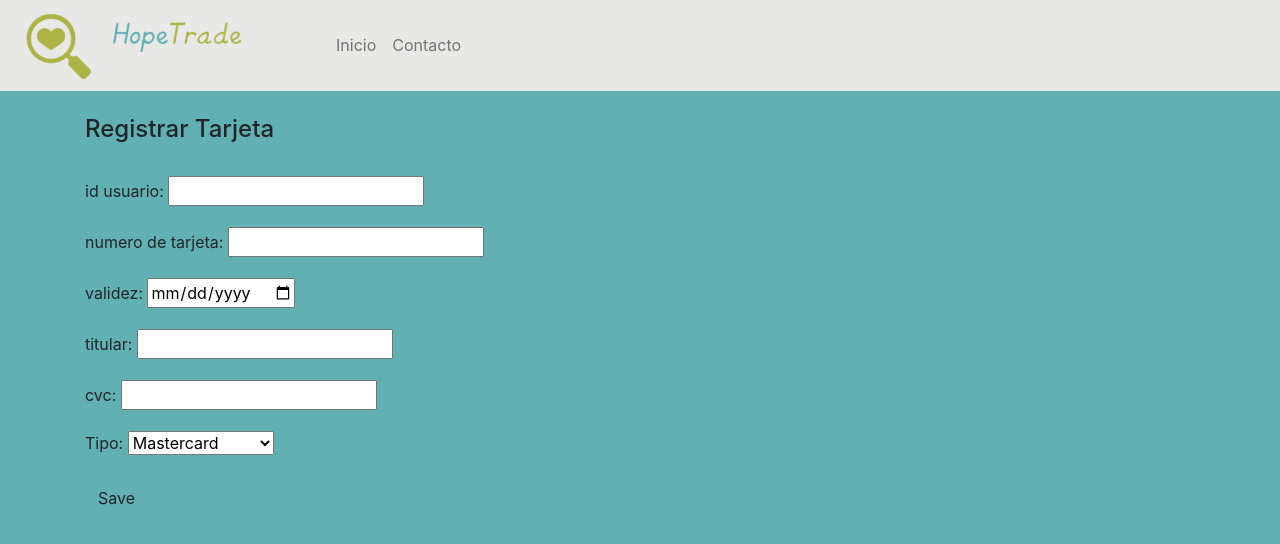
After one commit to Guicep/Caritas-Web-App, a Django app: page /registrar_tarjeta/ in a window 1280 px wide. The commit adds this page. Shown: the top 544 px of the page. Run offline with Django 5.2, Linux system fonts and the light colour scheme; some libraries are stand-ins or nearby versions.

Commit message:
añadí la tabla tarjeta
aumente un menu desplegable, antes queria hacer un sub menu pero lo vi mas complicado de mantener, existe un metodo oculto para registrar tarjetas que intente hacer pero esta incompleto, tengo un bug raro

```diff
--- a/createuser/forms.py
+++ b/createuser/forms.py
@@ -1,5 +1,5 @@
 from django import forms
-from .models import Usuario, Publicacion, Comentario, Intercambio
+from .models import Usuario, Publicacion, Comentario, Intercambio, Tarjeta
 from django.forms import TextInput
 
 class UsuarioForm(forms.ModelForm):
@@ -95,3 +95,25 @@ class IntercambioForm(forms.ModelForm):
     class Meta:
         model = Intercambio
         fields = ['id_publicacion', 'id_ofertante', 'fecha_acordada', 'estado', 'motivo_cancelacion']
+
+
+class TarjetaForm(forms.ModelForm):
+    # Configuracion de los inputs como en html
+    textInput_id_usuario = TextInput(attrs={"type": "number", "maxlength": 30})
+    textInput_numero = TextInput(attrs={"type": "number", "maxlength": 16})
+    textInput_validez = TextInput(attrs={"type": "Date"})
+    textInput_titular = TextInput(attrs={"type": "text", "maxlength": 150})
+    textInput_cvc = TextInput(attrs={"type": "number", "maxlength": 3})
+    textInput_tipo = (('Mastercard', 'Mastercard'), ('Visa', 'Visa'), ('AmericanExpres', 'AmericanExpres'))
+
+    # Asignacion de la configuracion
+    id_usuario = forms.CharField(widget=textInput_id_usuario, label='id usuario')
+    numero = forms.CharField(widget=textInput_numero, label='numero de tarjeta')
+    validez = forms.CharField(widget=textInput_validez, label='validez')
+    titular = forms.CharField(widget=textInput_titular, label='titular')
+    cvc = forms.CharField(widget=textInput_cvc, label='cvc')
+    tipo = forms.ChoiceField(choices=textInput_tipo, initial='1')
+
+    class Meta:
+        model = Tarjeta
+        fields = ['id_usuario', 'numero', 'validez', 'titular', 'cvc', 'tipo']
--- a/createuser/models.py
+++ b/createuser/models.py
@@ -94,3 +94,11 @@ class Oferta(models.Model):
     descripcion = models.CharField(max_length=200)
     aceptada = models.BooleanField()
     finalizada = models.BooleanField()
+
+class Tarjeta(models.Model):
+    id_usuario = models.ForeignKey(Usuario, on_delete=models.CASCADE, related_name='tarjeta')
+    numero = models.IntegerField()
+    validez = models.DateField()
+    titular = models.CharField(max_length=150)
+    cvc = models.IntegerField()
+    tipo = models.CharField(max_length=50)
--- a/createuser/templates/base/base.html
+++ b/createuser/templates/base/base.html
@@ -39,6 +39,21 @@
           {% if request.user.is_staff and not request.user.is_superuser %}
           <li><a class="nav-link" href="{% url 'listar_intercambios' %}">Listar Codigos intercambios</a></li>
           {% endif %}
+          {% if request.user.is_staff%}
+          <li>
+              <div class="dropdown">
+              <a class="btn dropdown-toggle" href="#" role="button" id="dropdownMenuLink" data-toggle="dropdown" aria-haspopup="true" aria-expanded="false">
+                Donaciones
+              </a>
+
+              <div class="dropdown-menu" aria-labelledby="dropdownMenuLink">
+                <a class="dropdown-item" href="{% url 'listar_donaciones' %}">Listar Donaciones</a>
+                <a class="dropdown-item" href="#">Donacion en Efectivo</a>
+                <a class="dropdown-item" href="#">Donacion con Tarjeta</a>
+              </div>
+              </div>
+          </li>
+          {% endif %}
           {% if request.user.is_authenticated %}
             <li><a class="nav-link" onclick="return confirm('Esta seguro?')" href="{% url 'mylogout' %}">Cerrar sesion</a></li>
           {% endif %}
--- /dev/null
+++ b/createuser/templates/registrar_tarjeta.html
@@ -0,0 +1,13 @@
+{% extends "base/base.html" %}
+{% load static %}
+
+{% block content %}
+    <br>
+    <h4>Registrar Tarjeta</h4>
+    <br>
+    <form method="POST" class="post-form">{% csrf_token %}
+        {{ form.as_p }}
+        <button type="submit" class="save btn primary">Save</button>
+    </form>
+
+{% endblock %}
--- a/createuser/urls.py
+++ b/createuser/urls.py
@@ -23,4 +23,6 @@ urlpatterns = [
     path('listar_intercambios', views.listar_intercambios, name='listar_intercambios'),
     path('confirmar_intercambio/<int:id>', views.confirmar_intercambio, name='confirmar_intercambio'),
     path('comentario/editar/<int:comentario_id>/', views.editar_comentario, name='editar_comentario'),
+    path('listar_donaciones/', views.listar_donaciones, name='listar_donaciones'),
+    path('registrar_tarjeta/', views.registrar_tarjeta, name='registrar_tarjeta'),
 ]
--- a/createuser/views.py
+++ b/createuser/views.py
@@ -2,7 +2,7 @@ from django.shortcuts import render, redirect
 from .models import Usuario, Publicacion, Oferta, Intercambio, Comentario
 from datetime import date
 from dateutil.relativedelta import relativedelta
-from .forms import UsuarioForm, PublicacionForm, LoginForm, StaffForm, ComentarioForm, IntercambioForm
+from .forms import UsuarioForm, PublicacionForm, LoginForm, StaffForm, ComentarioForm, IntercambioForm, TarjetaForm
 from django.contrib.auth.decorators import login_required
 from django.contrib.auth import authenticate, login, logout
 from django.contrib import messages
@@ -439,3 +439,17 @@ def editar_comentario(request, comentario_id):
         form = ComentarioForm(instance=comentario)
         html = render_to_string('editar_comentario_modal.html', {'form': form, 'comentario': comentario}, request=request)
         return JsonResponse({'html': html})
+
+
+def listar_donaciones(request):
+    return render(request, "listar_donaciones.html")
+
+def registrar_tarjeta(request):
+    if request.method == "POST":
+        form = TarjetaForm(request.POST)
+        if form.is_valid():
+            form.save()
+            return redirect("welcome")
+    else:
+        form = TarjetaForm()
+    return render(request, 'registrar_tarjeta.html', {'form': form})
```
Also changed, not shown: createuser/templates/listar_donaciones.html (added, +8 -0 lines), createuser/migrations/0004_alter_intercambio_fecha_acordada.py (added), createuser/migrations/0005_tarjeta.py (added), createuser/migrations/0006_rename_usuario_tarjeta_id_usuario.py (added), createuser/migrations/0007_alter_intercambio_fecha_acordada.py (added).
